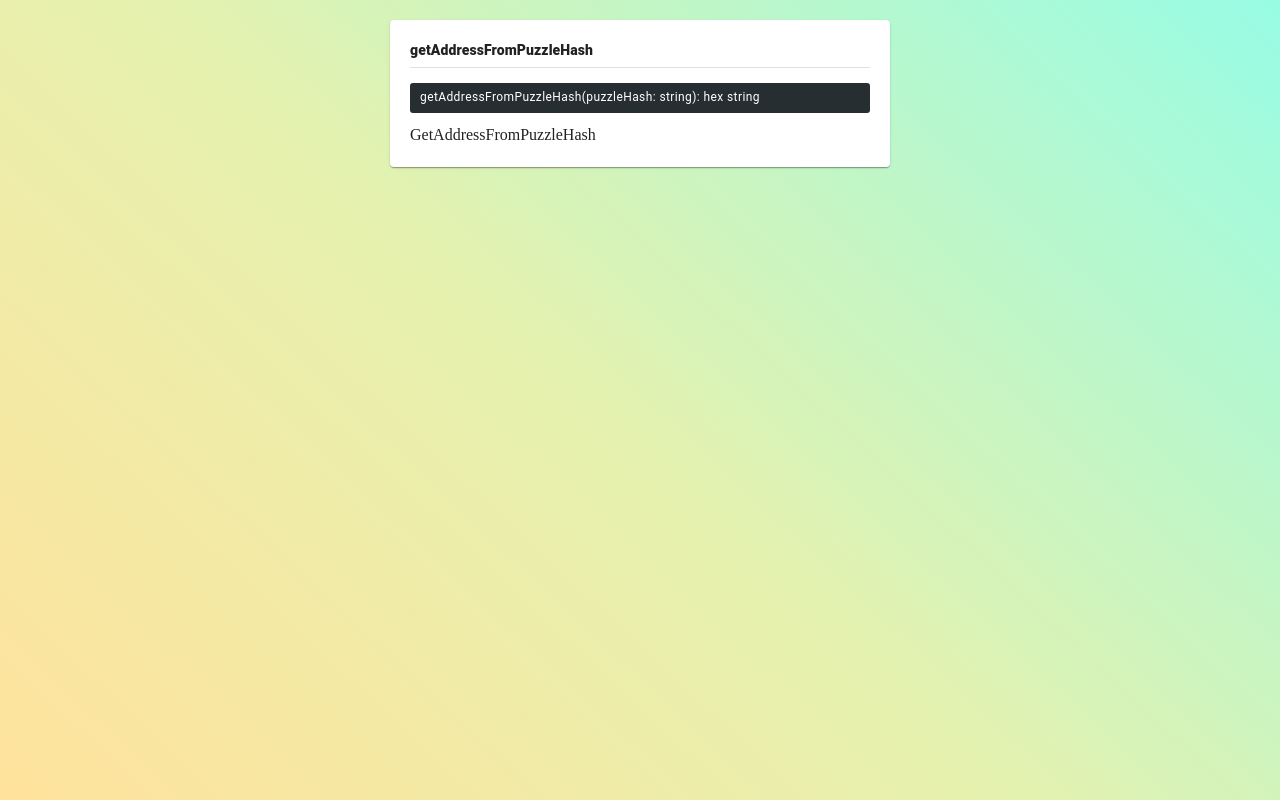
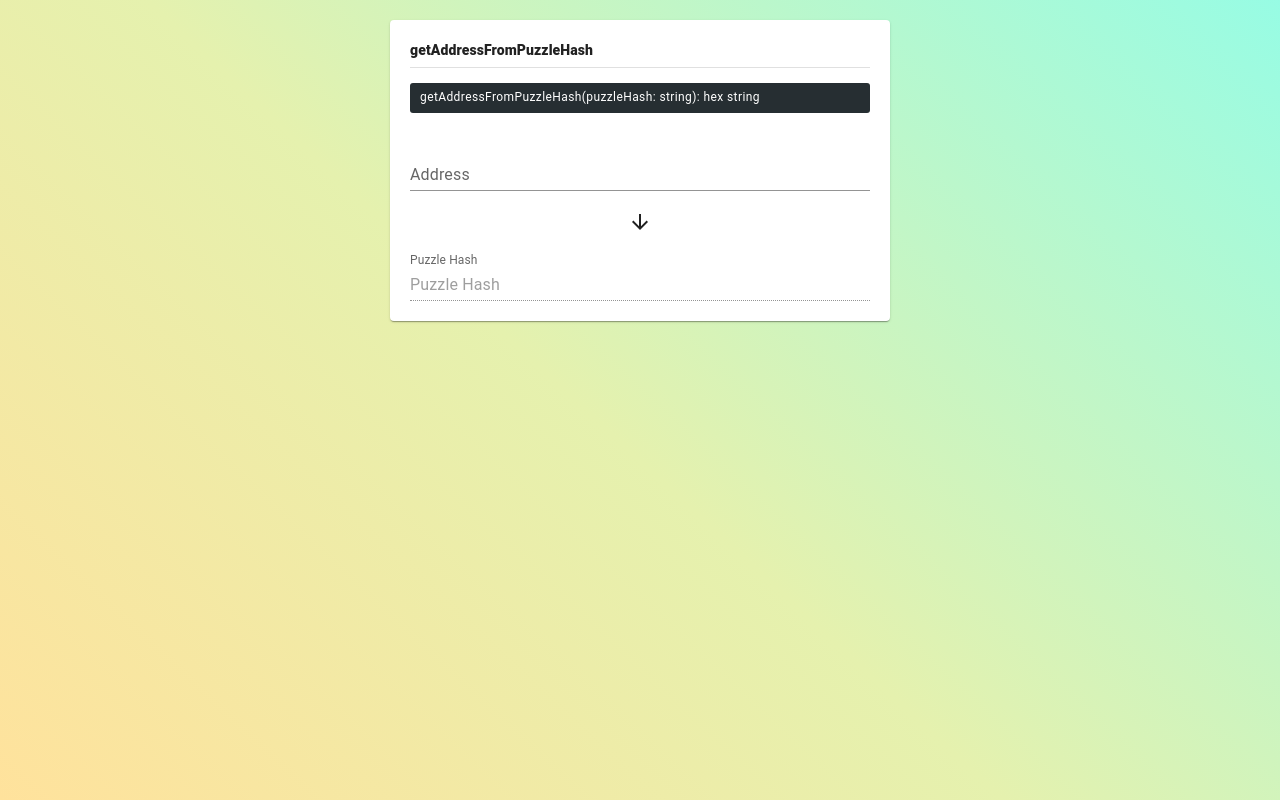
Before and after one commit to hashgreen/zeke-rs-playground-frontend, a React (Vite) app: page / in a window 1280 px wide. Built offline with nearby package versions, Linux system fonts and the light colour scheme.

Commit message:
feat : add address to pzlhash component

```diff
--- a/package.json
+++ b/package.json
@@ -11,6 +11,7 @@
   "dependencies": {
     "@emotion/react": "^11.10.5",
     "@emotion/styled": "^11.10.5",
+    "@mui/icons-material": "^5.11.0",
     "@mui/material": "^5.11.8",
     "react": "^18.2.0",
     "react-dom": "^18.2.0"
--- a/src/components/demo/DemoCard.tsx
+++ b/src/components/demo/DemoCard.tsx
@@ -20,7 +20,7 @@ const StyledApiDescTypography = styled(Typography)({
   background: "#262E32",
   color: "white",
   borderRadius: "3px",
-  marginBottom: "10px",
+  marginBottom: "30px",
 });
 const StyledDivider = styled(Divider)({
   marginTop: "5px",
--- a/src/components/demo/GetAddressFromPuzzleHash.tsx
+++ b/src/components/demo/GetAddressFromPuzzleHash.tsx
@@ -1,7 +1,53 @@
+import ArrowDownwardIcon from "@mui/icons-material/ArrowDownward";
+import { FormControl, Input, InputLabel, Stack } from "@mui/material";
+import { styled } from "@mui/system";
 import React from "react";
 
+const StyledFullStack = styled(Stack)({
+  width: "100%",
+});
+
+const StyledFullTextField = styled(FormControl)({
+  width: "100%",
+});
+
+const StyledButton = styled("div")({
+  display: "flex",
+  alignItems: "center",
+  justifyContent: "center",
+  width: "30px",
+  height: "30px",
+  borderRadius: "50%",
+  cursor: "pointer",
+  "&:hover": {
+    background: "#262E32",
+    color: "white",
+  },
+});
+
 const GetAddressFromPuzzleHash = () => {
-  return <div>GetAddressFromPuzzleHash</div>;
+  const handleTransferClick = () => {};
+
+  return (
+    <StyledFullStack
+      direction="column"
+      justifyContent="flex-start"
+      alignItems="center"
+      spacing={2}
+    >
+      <StyledFullTextField variant="standard">
+        <InputLabel htmlFor="component-simple">Address</InputLabel>
+        <Input id="component-simple" placeholder="address" />
+      </StyledFullTextField>
+      <StyledButton onClick={handleTransferClick}>
+        <ArrowDownwardIcon />
+      </StyledButton>
+      <StyledFullTextField variant="standard">
+        <InputLabel htmlFor="component-simple">Puzzle Hash</InputLabel>
+        <Input id="component-simple" value={"Puzzle Hash"} disabled />
+      </StyledFullTextField>
+    </StyledFullStack>
+  );
 };
 
 export default GetAddressFromPuzzleHash;
```
Also changed, not shown: 2 other files (tests, documents, lock files or other folders).
